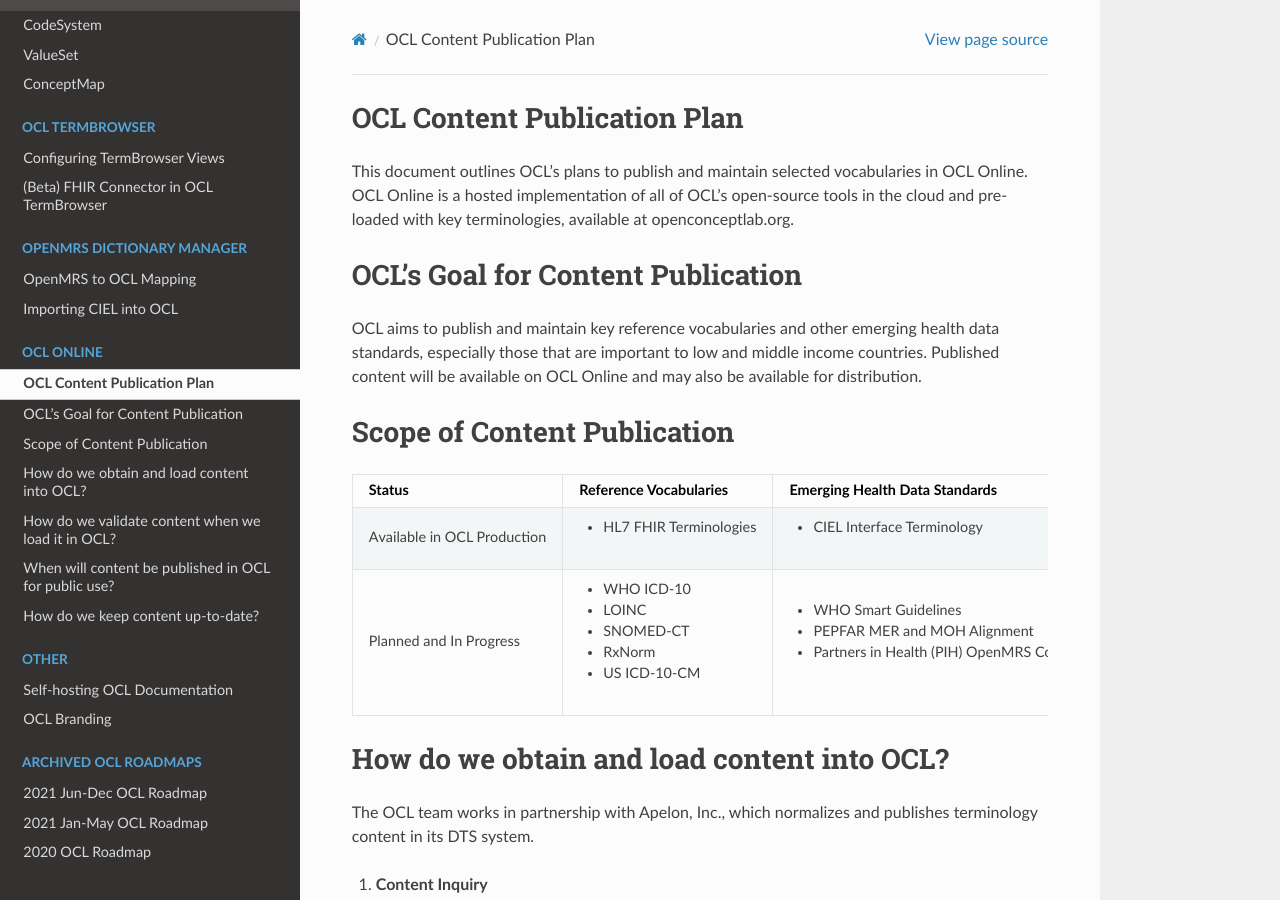
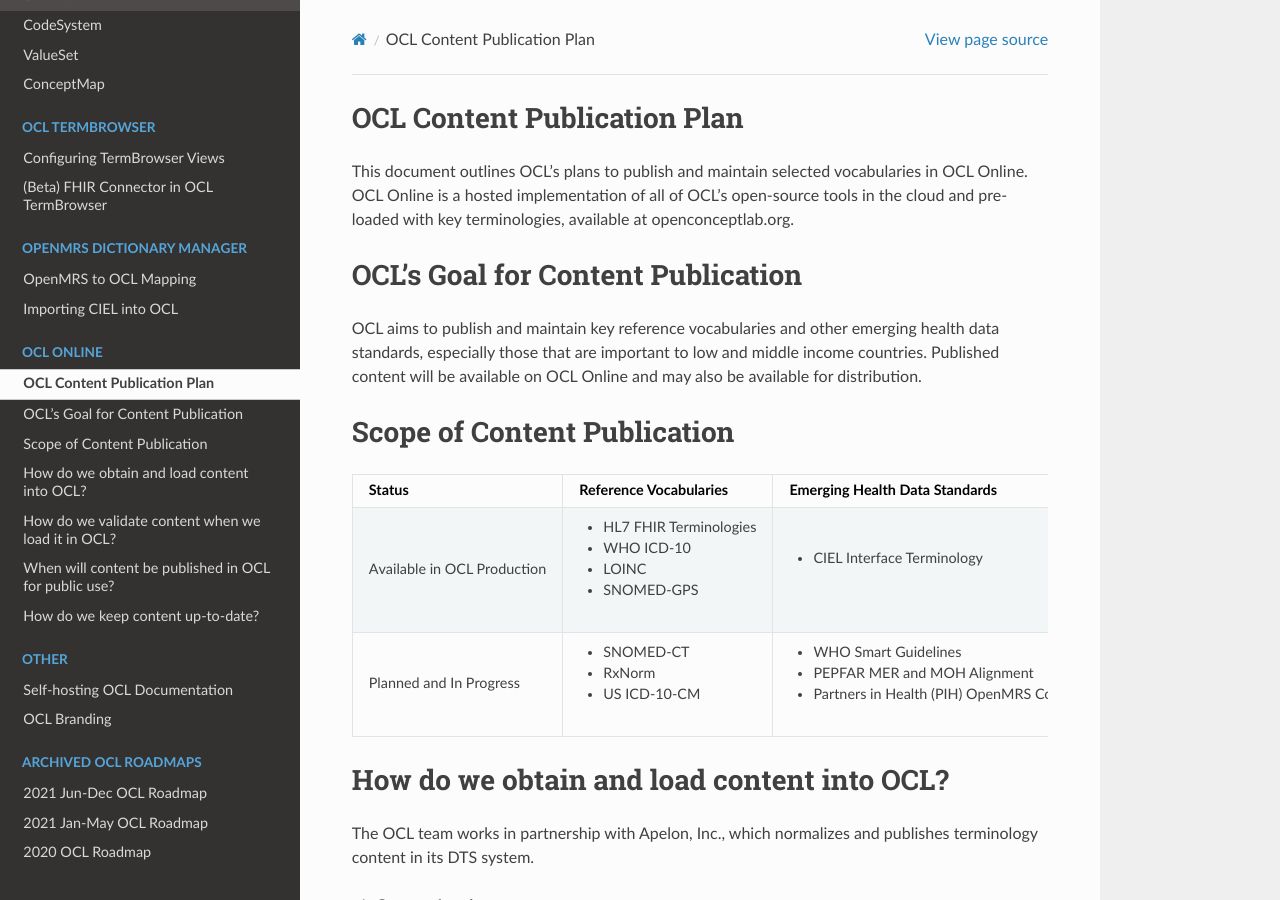
Before and after one commit to OpenConceptLab/ocl-docs, a Sphinx documentation site: the page built from docs/source/oclonline/publicationplan.rst, in a window 1280 px wide and 900 px high. Built offline with Sphinx 7.4.7 and the Read the Docs theme 2.0.0, drawn with Linux system fonts in a browser that asks for light colours.

Commit message:
Updated with latest terminology content status

```diff
--- a/docs/source/oclonline/publicationplan.rst
+++ b/docs/source/oclonline/publicationplan.rst
@@ -21,11 +21,12 @@
      - Emerging Health Data Standards
    * - Available in OCL Production
      - - HL7 FHIR Terminologies
+       - WHO ICD-10
+       - LOINC
+       - SNOMED-GPS
      - - CIEL Interface Terminology
    * - Planned and In Progress
-     - - WHO ICD-10
-       - LOINC
-       - SNOMED-CT
+     - - SNOMED-CT
        - RxNorm
        - US ICD-10-CM
      - - WHO Smart Guidelines
```
